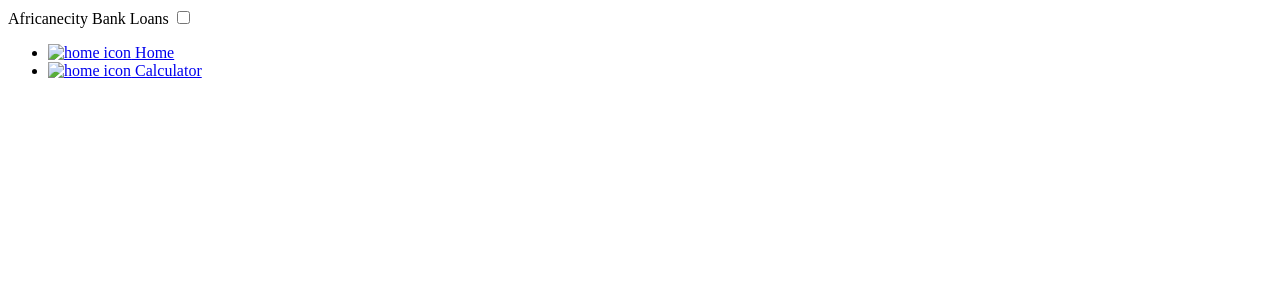
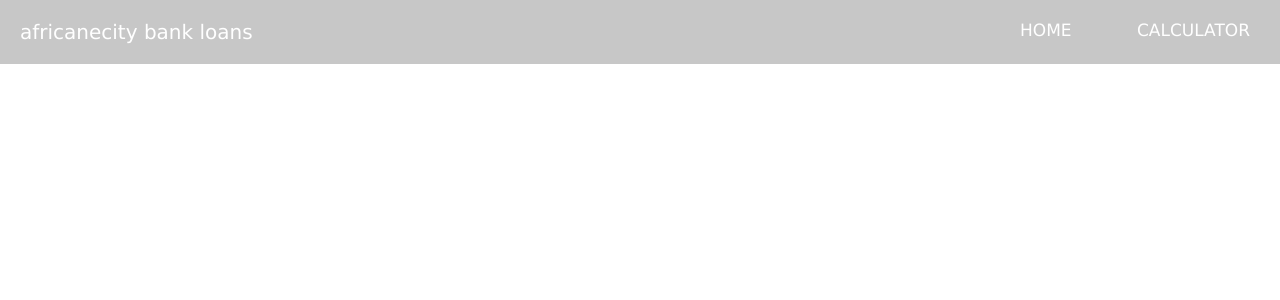
Before and after one commit to cynthiakoskei/AfricanecityBankLoan, a Django app: template templates/index.html in a window 1280 px wide. Shown: the top 300 px of the page. Run offline with Django 4.2, Linux system fonts and the light colour scheme; the template is opened without the code that fills it, so the values that code supplies are empty.

Commit message:
Template index and css changes

```diff
--- a/BankProject/urls.py
+++ b/BankProject/urls.py
@@ -17,7 +17,13 @@ from django.contrib import admin
 from django.urls import path, include
 
 urlpatterns = [
+<<<<<<< HEAD
     path("admin/", admin.site.urls),
     path("", include("Home.urls")),
     path('Accounts/', include("Accounts.urls"))
 ]
+=======
+    path('admin/', admin.site.urls),
+    path('', include("Home.urls") ),
+]
+>>>>>>> db9809b (Template index and css changes)
--- /dev/null
+++ b/path/to/new/virtual/environment/pyvenv.cfg
@@ -0,0 +1,3 @@
+home = /home/codespace/.python/current/bin
+include-system-site-packages = false
+version = 3.10.4
--- a/templates/css/africanecity.css
+++ b/templates/css/africanecity.css
@@ -0,0 +1,140 @@
+*{
+    margin: 0;
+    padding: 0;
+    text-decoration: none;
+    list-style: none;
+    box-sizing: border-box;
+    font-family: Verdana, Geneva, Tahoma, sans-serif;
+}
+html{
+    scroll-behavior: smooth;
+    font-family: Verdana, Geneva, Tahoma, sans-serif;
+}
+
+/* similar content styling */
+section{
+    padding: 95px 0;;
+}
+.max-width{
+    min-width: 100%;
+    height: auto;
+    padding: 0 50px;
+    margin: auto;
+}
+/* navbar styling*/
+.navbar .logo{
+    float: left;
+    display: block;
+    font-size: 20px;
+    padding: 20px;
+    color:white;
+    text-transform: lowercase;
+    border-radius: 6px;
+}
+.navbar{
+    background-color: rgba(128, 128, 128, 0.438);
+    position: fixed;
+    width: 100%;
+    z-index: 3;
+}
+.navbar ul{
+    margin: 0;
+    padding: 0;
+    list-style: none;
+    overflow: hidden;
+    text-align: center;
+    border-radius: 6px;
+}
+
+.navbar ul a{
+    color: white;
+    display: block;
+    padding: 20px;
+    font-size: 17px;
+    text-transform: uppercase;
+    border-radius: 6px;
+    transition: .5s;
+}
+.navbar ul a:hover{
+    color:rgb(4, 78, 75);
+    transition: .5s;
+    font-size: 22px;
+}
+
+.navbar .menu{
+    clear: both;
+    max-height: 0;
+    transition: max-height ,2s ease-out;
+}
+.navbar .menu-icon{
+    padding: 28px 20px;
+    position: relative;
+    float: right;
+    cursor: pointer;
+}
+.navbar .menu-icon .nav-icon{
+    background: rgb(1, 255, 242);
+    display: block;
+    height: 2px;
+    width: 18px;
+    position: relative;
+    transition: background .2s ease-out;
+}
+.navbar .menu-icon .nav-icon:before{
+    background:rgb(1, 255, 242);
+    content: "";
+    display: block;
+     height: 100%;
+     width: 100%;
+     position: absolute;
+     transition: all .2s ease-out;
+     top: 5px;
+}
+.navbar .menu-icon .nav-icon:after{
+    background: rgb(1, 255, 242);
+    content: "";
+    display: block;
+     height: 100%;
+     width: 100%;
+     position: absolute;
+     transition: all .2s ease-out;
+     top: -5px;
+}
+.navbar .menu-btn{
+    display: none;
+}
+.navbar .menu-btn:checked ~ .menu{
+    max-height: 240px;
+}
+.navbar .menu-btn:checked ~ .menu-icon .nav-icon{
+    background: transparent;
+}
+.navbar .menu-btn:checked ~ .menu-icon .nav-icon:before{
+    transform: rotate(-45deg);
+    top: 0;
+}
+.navbar .menu-btn:checked ~ .menu-icon .nav-icon:after{
+    transform: rotate(45deg);
+    top: 0;
+}
+@media (min-width:40em){
+    .navbar li{
+        float:left;
+    }
+    .navbar li a{
+        padding: 20px 30px;
+    }
+    .navbar .menu{
+        clear: none;
+        float: right;
+        max-height: none;
+    }
+    .navbar .menu-icon{
+        display: none;
+    }
+}
+
+nav ul li img.icon{
+    height: 15px;
+    width: 20px;
+}
--- a/templates/index.html
+++ b/templates/index.html
@@ -1,21 +1,33 @@
 <!DOCTYPE html>
 <html lang="en">
+
 <head>
   <meta charset="UTF-8">
   <meta http-equiv="X-UA-Compatible" content="IE=edge">
   <meta name="viewport" content="width=device-width, initial-scale=1.0">
   <title>Africanecity Bank Loan</title>
+  <link rel="stylesheet" type="text/css" href="./css/africanecity.css">
 </head>
+
 <body>
+
   <nav class="navbar">
     <a class="logo">Africanecity Bank Loans</a>
     <input class="menu-btn" type="checkbox" id="menu-btn" />
     <label class="menu-icon" for="menu-btn"><span class="nav-icon"></span></label>
+    <!-- Menu-->
     <ul class="menu">
-          <li><a href="#home"><img src="" class="icon" alt="home icon"> Home</a></li>
-          <li><a href="#"><img src="" class="icon" alt="home icon"> Calculator</a></li>
+      <li><a href="#home"><img src=""> Home</a></li>
+      <li><a href="#"><img src=""> Calculator</a></li>
 
     </ul>
   </nav>
+  <!--body-->
+  <section class="home" id="home">
+    <div class="LandingPageText">
+
+    </div>
+  </section>
 </body>
+
 </html>
```
Also changed, not shown: .devcontainer/devcontainer.json (added), db.sqlite3 (added), 11 other files. Lines whose indentation alone changed are shown as unchanged.
